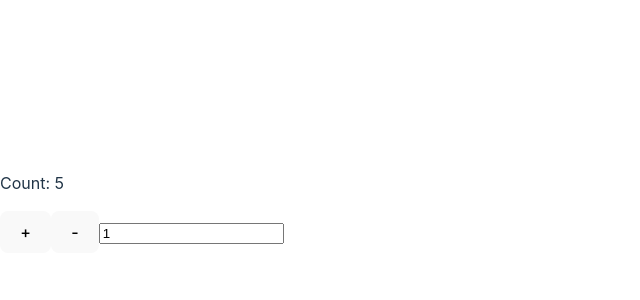
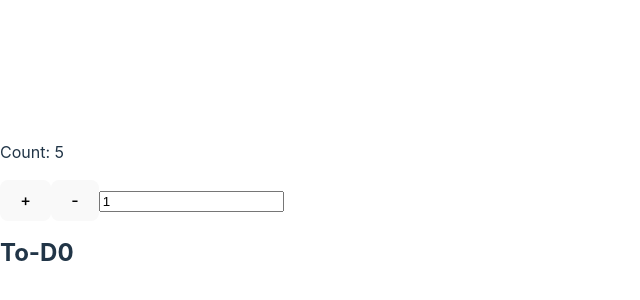
Before and after one commit to osumsky/vr-react-app, a React (Vite) app: page / in a window 1280 px wide. Shown: the part 196-496 px from the top of the page, without its empty margins (0-640 px from the left). Built offline with nearby package versions, Linux system fonts and the light colour scheme.

Commit message:
Add Counter component

```diff
--- a/package.json
+++ b/package.json
@@ -9,6 +9,7 @@
     "preview": "vite preview"
   },
   "dependencies": {
+    "formik": "^2.2.9",
     "react": "^18.2.0",
     "react-dom": "^18.2.0",
     "react-hook-form": "^7.39.3",
--- a/src/App.jsx
+++ b/src/App.jsx
@@ -1,35 +1,13 @@
-import { connect } from 'react-redux';
-import * as ActionCreators from './actions/counterCreatiors';
+import Counter from "./components/Counter";
+import Todo from "./components/Todo";
 
 function App(props) {
-  const { count, step, incrementAction, decrementAction, setStepAction } =
-    props;
-  const setStep = ({ target: { value } }) => setStepAction(Number(value));
   return (
     <>
-      <p>Count: {count}</p>
-      <button onClick={incrementAction}>+</button>
-      <button onClick={decrementAction}>-</button>
-      <input type="number" value={step} onChange={setStep} />
+      <Counter />
+      <Todo />
     </>
   );
 }
 
-// берем из store (initValues) только те свойства которые нам надо
-const mapStateToProps = ({ count, step }) => {
-  return { count, step };
-};
-
-// по умолчанию из store передается только метод dispatch
-// здесь мы подмешиваем к App props сразу методы для работы c dispatch
-const mapDispatchToProps = (dispatch) => ({
-  incrementAction: () => dispatch(ActionCreators.increment()),
-  decrementAction: () => dispatch(ActionCreators.decrement()),
-  setStepAction: (newStep) => dispatch(ActionCreators.setStep(newStep)),
-});
-
-// export default connect(mapStateToProps)(App)
-// connect может содержать только mapStateToProps
-// и метод dispatch передается автоматически сразу в props of App
-
-export default connect(mapStateToProps, mapDispatchToProps)(App);
+export default App;
--- /dev/null
+++ b/src/components/Counter.jsx
@@ -0,0 +1,35 @@
+import { connect } from 'react-redux';
+import * as ActionCreators from '../actions/counterCreatiors';
+
+function Counter(props) {
+  const { count, step, incrementAction, decrementAction, setStepAction } =
+    props;
+  const setStep = ({ target: { value } }) => setStepAction(Number(value));
+  return (
+    <>
+      <p>Count: {count}</p>
+      <button onClick={incrementAction}>+</button>
+      <button onClick={decrementAction}>-</button>
+      <input type="number" value={step} onChange={setStep} />
+    </>
+  );
+}
+
+// берем из store (initValues) только те свойства которые нам надо
+const mapStateToProps = ({ count, step }) => {
+  return { count, step };
+};
+
+// по умолчанию из store передается только метод dispatch
+// здесь мы подмешиваем к App props сразу методы для работы c dispatch
+const mapDispatchToProps = (dispatch) => ({
+  incrementAction: () => dispatch(ActionCreators.increment()),
+  decrementAction: () => dispatch(ActionCreators.decrement()),
+  setStepAction: (newStep) => dispatch(ActionCreators.setStep(newStep)),
+});
+
+// export default connect(mapStateToProps)(MyComponent)
+// connect может содержать только mapStateToProps
+// и метод dispatch передается автоматически сразу в props of App
+
+export default connect(mapStateToProps, mapDispatchToProps)(Counter);
--- /dev/null
+++ b/src/components/Todo.jsx
@@ -0,0 +1,11 @@
+import React from 'react';
+
+const Todo = () => {
+  return (
+    <div>
+      <h2>To-D0</h2>
+    </div>
+  );
+}
+
+export default Todo;
```
Also changed, not shown: 1 other file (tests, documents, lock files or other folders).
